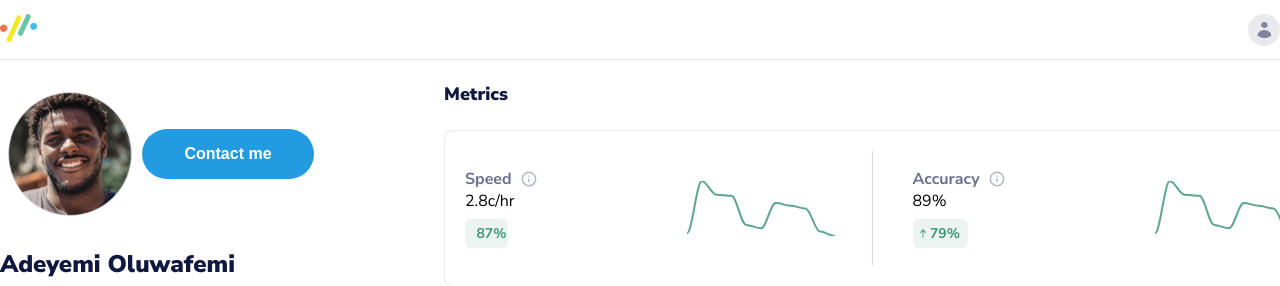
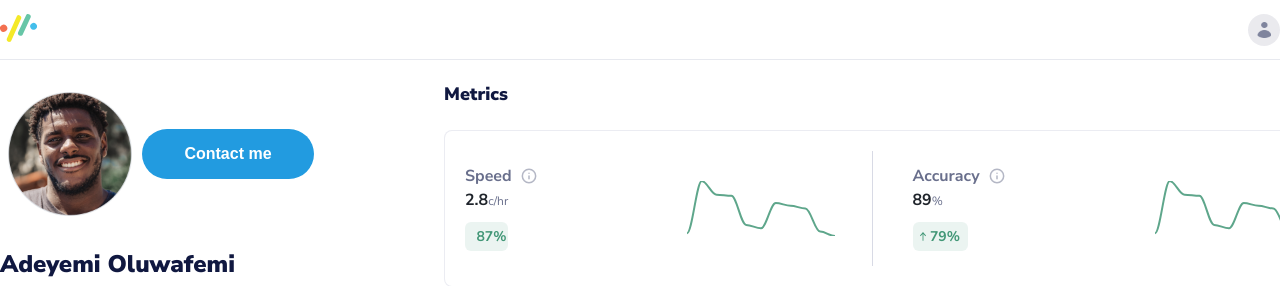
Before and after one commit to nonsoo24/zeedas, a React (Create React App) app: page /Resume in a window 1280 px wide. Shown: the top 286 px of the page. Built offline with nearby package versions, Linux system fonts and the light colour scheme.

Commit message:
chore: modify resume styles

```diff
--- a/src/components/shared-components/Card/CardStats.js
+++ b/src/components/shared-components/Card/CardStats.js
@@ -7,12 +7,20 @@ import "./Card.css";
 const CardStats = ({ items, cardStatWrapperStyle }) => {
   const CardStatsItem = useCallback(
     ({
- title, count, percentageChange, icon, chartColor, tagClass, variant, append
-}) => (
+      title,
+      count,
+      percentageChange,
+      icon,
+      chartColor,
+      tagClass,
+      variant,
+      append,
+      appendCount,
+    }) => (
       <div className="d-flex align-items-center card-analytics-item">
         <div className="card-analytics-profile">
           {append || <h6>{title}</h6>}
-          <p>{count}</p>
+          {appendCount || <p>{count}</p>}
           <Tag label={percentageChange} icon={icon} tagClass={tagClass} variant={variant} />
         </div>
 
@@ -37,6 +45,7 @@ const CardStats = ({ items, cardStatWrapperStyle }) => {
             variant={item.variant}
             tagClass={item.tagClass}
             append={item.append}
+            appendCount={item.appendCount}
           />
         ))}
       </div>
--- a/src/pages/Resume/Resume.css
+++ b/src/pages/Resume/Resume.css
@@ -13,6 +13,19 @@
 
 .metrics-title {
     font-weight: 900;
-font-size: 18px;
-color: #101840;
+    font-size: 18px;
+    color: #101840;
 }
+
+.count {
+    font-weight: 700;
+    font-size: 20px;
+    line-height: 27px; color: #1F242B;
+}
+
+.unit {
+    font-weight: 400;
+    font-size: 12px;
+    line-height: 14px; color: #1F242B;
+    color: #696F8C;
+}
--- a/src/pages/Resume/index.js
+++ b/src/pages/Resume/index.js
@@ -16,7 +16,12 @@ const Resume = () => {
             <InfoIcon />
           </div>
         ),
-        count: "2.8c/hr",
+        appendCount: (
+          <h6 className="count">
+            2.8
+            <span className="unit">c/hr</span>
+          </h6>
+        ),
         percentageChange: "87%",
         icon: <ArrowUpIcon />,
         chartColor: "#429777",
@@ -30,7 +35,12 @@ const Resume = () => {
             <InfoIcon />
           </div>
         ),
-        count: "89%",
+        appendCount: (
+          <h6 className="count">
+            89
+            <span className="unit">%</span>
+          </h6>
+        ),
         percentageChange: "79%",
         icon: <ArrowUpIcon />,
         chartColor: "#429777",
```
